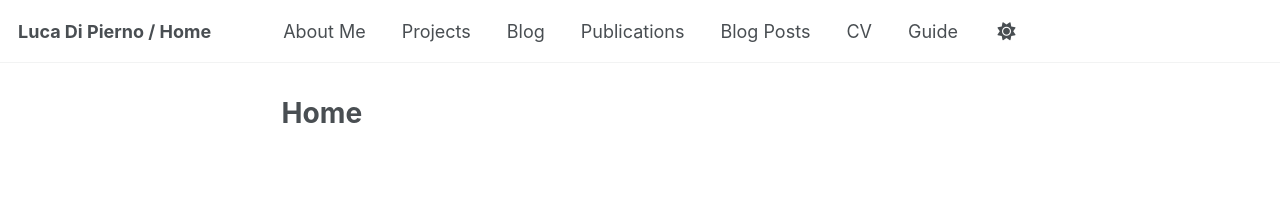
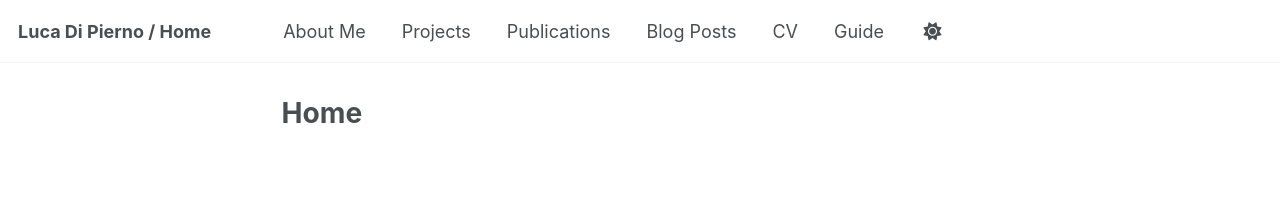
Before and after one commit to LucaDiPierno/LucaDiPierno.github.io, a Jekyll site: the page built from index.md, in a window 1280 px wide. Shown: the top 197 px of the page. Built offline with Jekyll 4.4.1, drawn with Linux system fonts in a browser that asks for light colours; a script that is not in the unit is left out.

Commit message:
Author information

```diff
--- a/_data/navigation.yml
+++ b/_data/navigation.yml
@@ -14,9 +14,6 @@ main:
   - title: "Projects"
     url: /projects/
 
-  - title: "Blog"
-    url: /blog/
-
   - title: "Publications"
     url: /publications/
 
```
